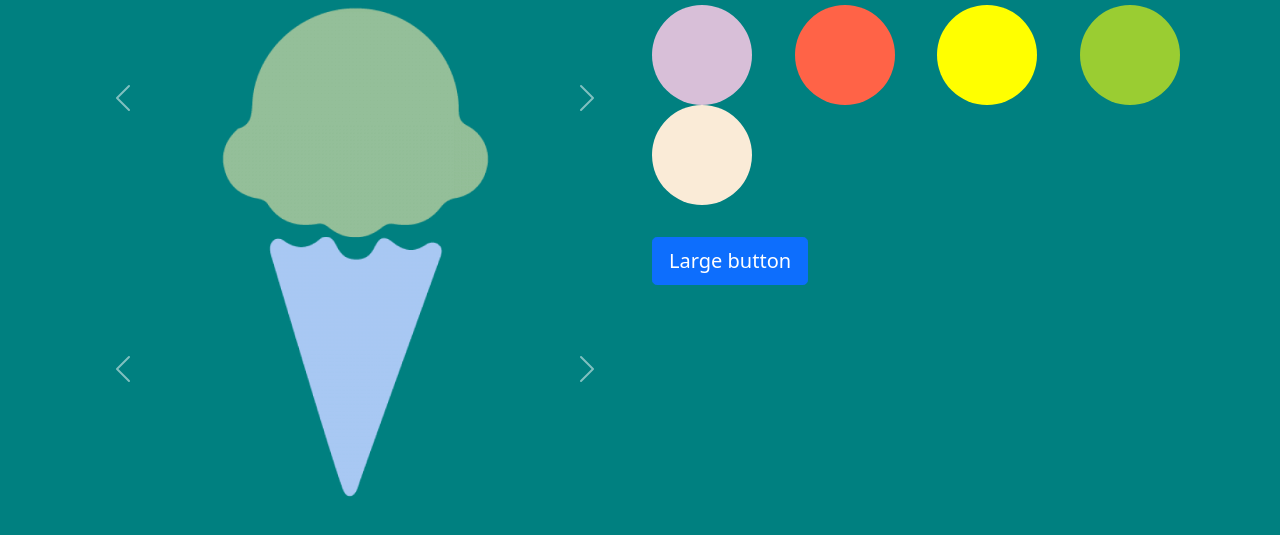
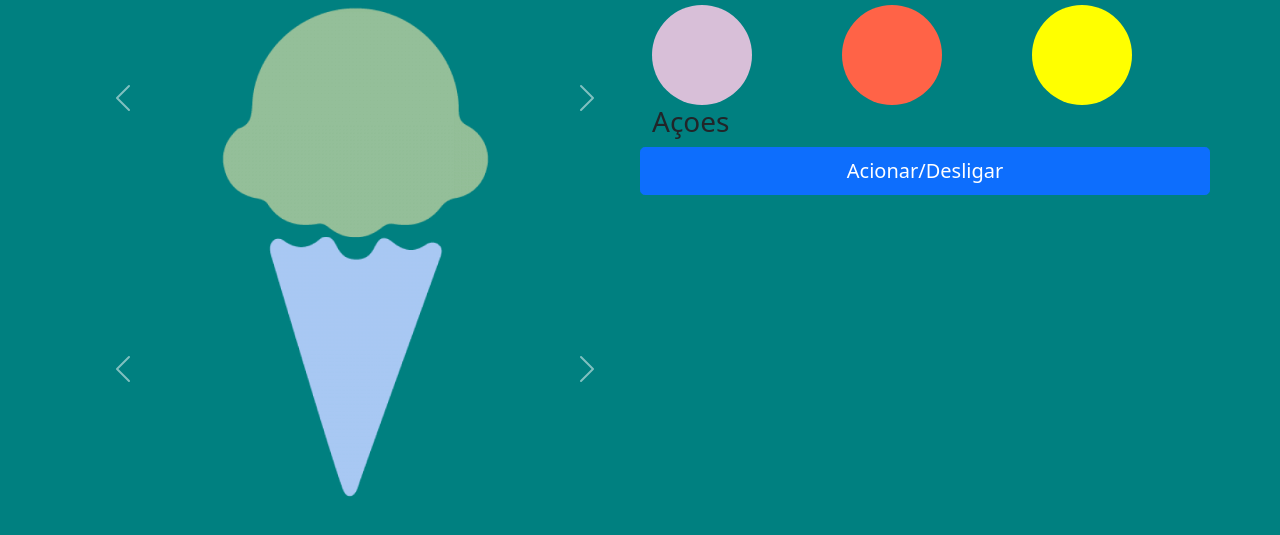
Before and after one commit to rogerin/GPIORaspberryNode, a website: page public/index.html in a window 1280 px wide. Shown: the part 89-624 px from the top of the page. Drawn offline with nearby package versions, Linux system fonts and the light colour scheme.

Commit message:
add fetch

```diff
--- a/public/index.html
+++ b/public/index.html
@@ -145,17 +145,12 @@
                     <div class="col">
                         <div class="boxCobertura  color3 rounded-circle"></div>
                     </div>
-                    <div class="col">
-                        <div class="boxCobertura color4 rounded-circle"></div>
-                    </div>
-                    <div class="col">
-                        <div class="boxCobertura color5 rounded-circle"></div>
-                    </div>
-
                 </div>
 
-
-
+                <div class="row">
+                    <h3>Açoes</h3>
+                    <button type="button" onclick="eventClick()" class="btn btn-primary btn-lg">Acionar/Desligar</button>
+                </div>
             </div>
         </div>
         <div class="row">
@@ -188,7 +183,7 @@
                 <!-- <img src="./img/casquinha.png" class="d-block w-50" alt="" srcset=""> -->
             </div>
             <div class="col">
-                <button type="button" onclick="eventClick()" class="btn btn-primary btn-lg">Large button</button>
+
 
             </div>
         </div>
```
